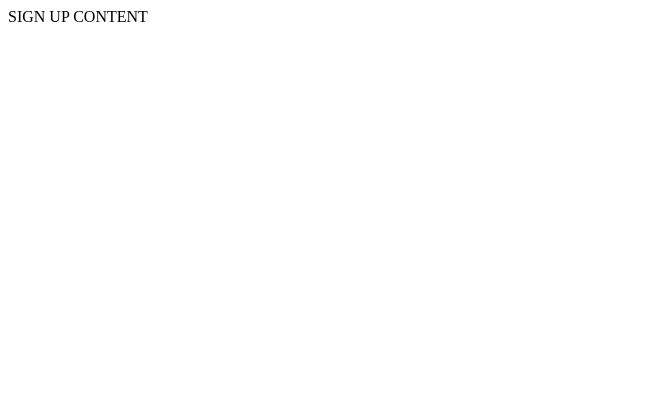
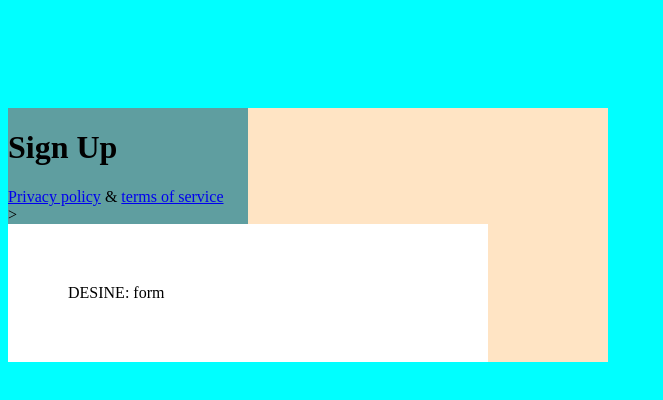
Before and after one commit to Tautvydas270/3-sign-up, a plain HTML site: page index.html in a window 1280 px wide. Shown: the whole page, without its empty margins (0-663 px from the left). Drawn offline with Linux system fonts and the light colour scheme.

Commit message:
bodys full liko css design

```diff
--- a/index.html
+++ b/index.html
@@ -4,8 +4,21 @@
     <meta charset="UTF-8">
     <meta name="viewport" content="width=device-width, initial-scale=1.0">
     <title>Sign Up</title>
+    <link rel="stylesheet" href="./style.css">
 </head>
 <body>
-    SIGN UP CONTENT
+    <main class="container">
+        <div class="left-colum">
+           <h1 class="title">Sign Up</h1>
+           <div class="footer">
+               <a href="#" class="link">Privacy policy</a>
+               <span class="amber">&</span>
+               <a href="#" class="link">terms of service</a>
+           </div>>
+        </div>
+        <div class="right-colum">
+            DESINE: form
+        </div>
+    </main>
 </body>
 </html>
--- /dev/null
+++ b/style.css
@@ -0,0 +1,49 @@
+/* Komentaras*/
+body* {
+     margin:0;
+     padding: 0;
+     vertical-align: top;
+     box-sizing: border-box;
+     font-family: 'Gill Sans', 'Gill Sans MT', Calibri, 'Trebuchet MS', sans-serif;
+}
+body{
+    background-color: aqua;
+}
+    .container{
+        display:inline-block;
+        width: 600px;
+        margin-left:  calc((100%- 600px) / 2);
+        margin-top: 100px;
+        background-color: bisque;
+
+
+    }
+        .left-colum{
+            display:inline-block;
+            width: 40%;
+            float: left;
+            padding: 0px;
+            background-color: cadetblue;
+
+        }
+            .title {
+
+            }
+            .footer{
+
+            }
+                .link{
+
+                }
+                .ambere{
+
+                }
+
+        .right-colum {
+            width: 60%;
+            display:inline-block;
+            padding: 60px;
+            float: left;
+            background-color: #FFF;
+
+        }
```
Also changed, not shown: kalnas.jpg (added).
